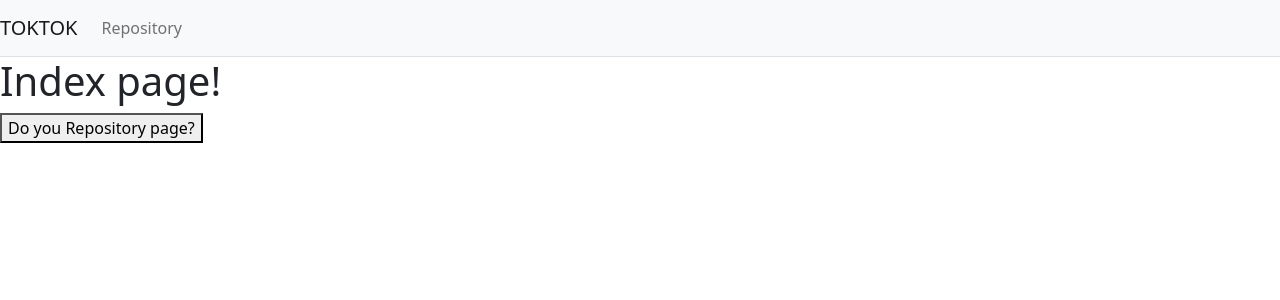
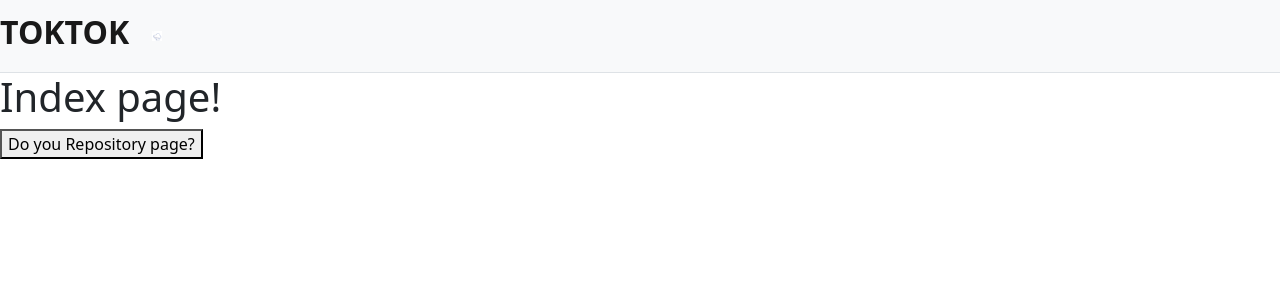
Before and after one commit to johyunryung/Toktok, a Django app: page / in a window 1280 px wide. Shown: the top 300 px of the page. Run offline with Django 3.2, Linux system fonts and the light colour scheme.

Commit message:
config/templates logo.png 만들기 , base.html 네비게이션바 크기 및 이미지 생성

```diff
--- a/config/templates/base.html
+++ b/config/templates/base.html
@@ -2,26 +2,18 @@
 <html lang="en">
 <head>
     <meta charset="UTF-8">
-    <title>{% block title %}{% endblock %}</title>
+    <title>{% block title %} {% endblock %}</title>
     <link href="https://cdn.jsdelivr.net/npm/bootstrap@5.0.1/dist/css/bootstrap.min.css" rel="stylesheet" integrity="sha384-+0n0xVW2eSR5OomGNYDnhzAbDsOXxcvSN1TPprVMTNDbiYZCxYbOOl7+AMvyTG2x" crossorigin="anonymous">
     <link rel="stylesheet" href="https://cdn.jsdelivr.net/npm/bootstrap-icons@1.5.0/font/bootstrap-icons.css">
 </head>
 <body>
-<nav class="navbar navbar-expand-lg navbar-light bg-light border-bottom">
-    <a class="navbar-brand" href="{% url 'toktok:index' %}">TOKTOK</a>
-
+<nav class="navbar navbar-expand-xl navbar-light bg-light border-bottom">
+    <a class="navbar-brand" href="{% url 'toktok:index' %}"><h2><b>TOKTOK</b></h2></a>
+        <img src="logo.png" style="width: 10px; margin-left: 7px;">
     <button class="navbar-toggler ml-auto" type="button" data-toggle="collapse" data-target="#navbarNav"
         aria-controls="navbarNav" aria-expanded="false" aria-label="Toggle navigation">
         <span class="navbar-toggler-icon"></span>
     </button>
-
-    <div class="collapse navbar-collapse flex-grow-0" id="navbarNav">
-        <ul class="navbar-nav">
-            <li class="nav-item ">
-                <a class="nav-link" href="{% url 'toktok:repository_list' %}">Repository</a>
-            </li>
-        </ul>
-    </div>
 </nav>
 {% block content %}
 {% endblock %}
```
Also changed, not shown: config/templates/logo.png (added).
